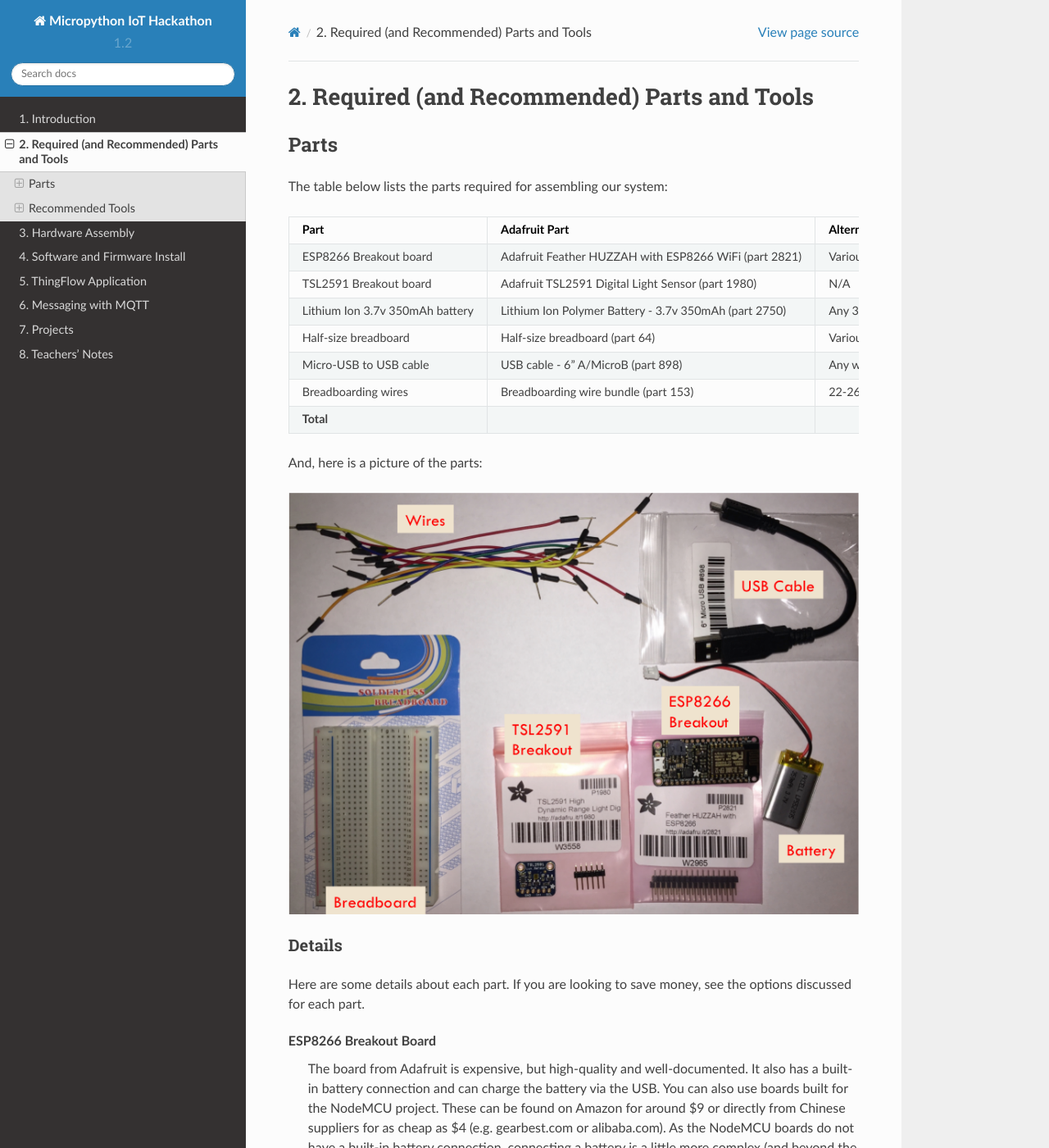
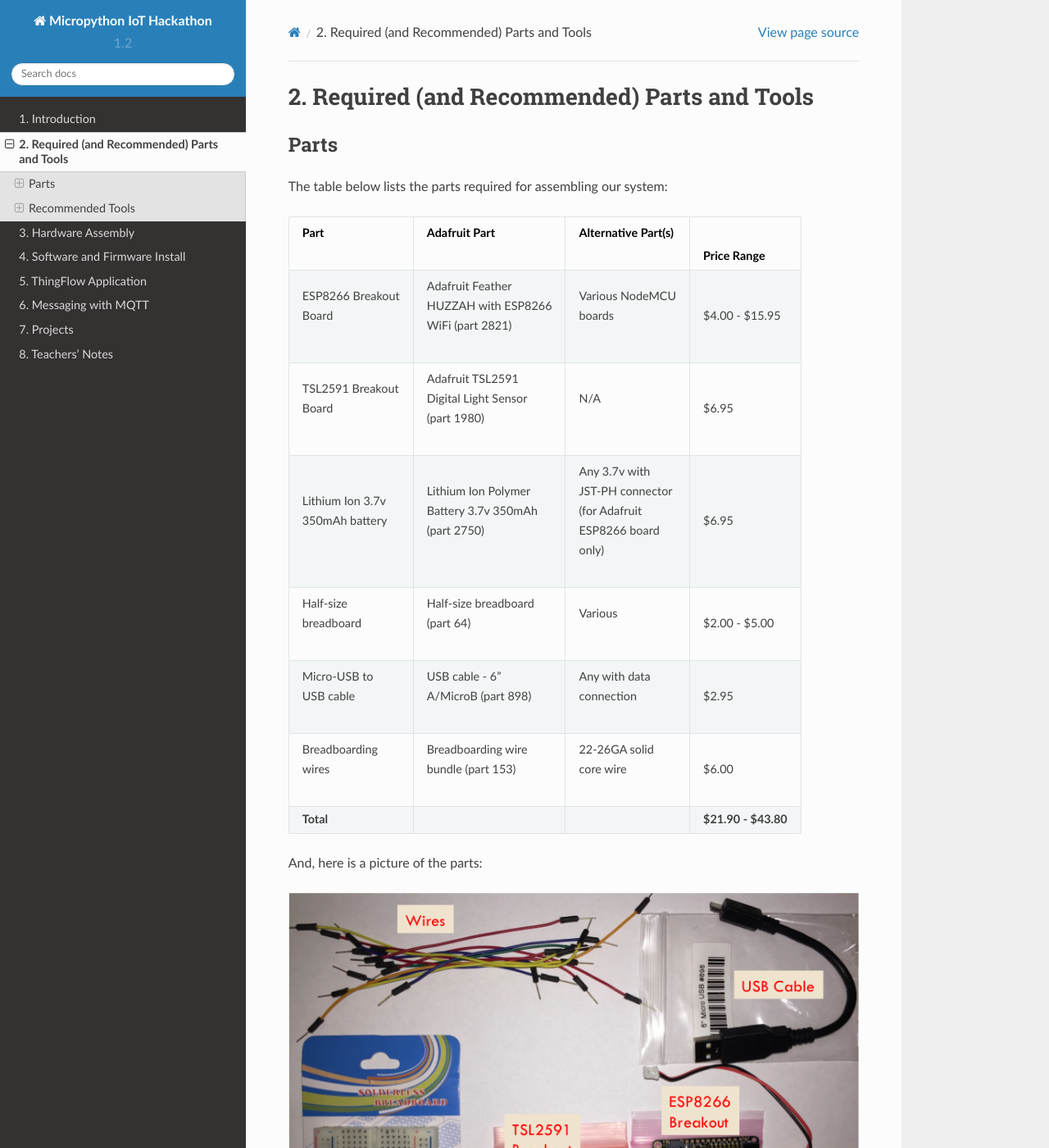
Before and after one commit to jfischer/micropython-iot-hackathon, a Sphinx documentation site: the page built from docs/parts-and-tools.rst, in a window 1280 px wide and 1400 px high. Shown: the whole window at 82% size. Built offline with Sphinx 7.4.7 and the Read the Docs theme 2.0.0, drawn with Linux system fonts in a browser that asks for light colours.

Commit message:
Fixes #13 - format the parts list table

```diff
--- a/docs/parts-and-tools.rst
+++ b/docs/parts-and-tools.rst
@@ -6,25 +6,34 @@
 -----
 The table below lists the parts required for assembling our system:
 
-+------------------------+-------------------------------------------------------+--------------------------+---------------------+
-| Part                   | Adafruit Part                                         | Alternative Part(s)      | Price Range         |
-+========================+=======================================================+==========================+=====================+
-| ESP8266 Breakout board | Adafruit Feather HUZZAH with ESP8266 WiFi (part 2821) | Various NodeMCU boards   | $4.00 - $15.95      |
-+------------------------+-------------------------------------------------------+--------------------------+---------------------+
-| TSL2591 Breakout board | Adafruit TSL2591 Digital Light Sensor (part 1980)     | N/A                      | $6.95               |
-+------------------------+-------------------------------------------------------+--------------------------+---------------------+
-| Lithium Ion 3.7v       | Lithium Ion Polymer Battery - 3.7v 350mAh (part 2750) | Any 3.7v with JST-PH     | $6.95               |
-| 350mAh battery         |                                                       | connector (for Adafruit  |                     |
-|                        |                                                       | ESP8266 board only)      |                     |
-+------------------------+-------------------------------------------------------+--------------------------+---------------------+
-| Half-size breadboard   | Half-size breadboard (part 64)                        | Various                  | $2.00 - $5.00       |
-+------------------------+-------------------------------------------------------+--------------------------+---------------------+
-| Micro-USB to USB cable | USB cable - 6" A/MicroB (part 898)                    | Any with data connection | $2.95               |
-+------------------------+-------------------------------------------------------+--------------------------+---------------------+
-| Breadboarding wires    | Breadboarding wire bundle (part 153)                  | 22-26GA solid core wire  | $6.00               |
-+------------------------+-------------------------------------------------------+--------------------------+---------------------+
-| **Total**              |                                                       |                          | **$21.90 - $43.80** |
-+------------------------+-------------------------------------------------------+--------------------------+---------------------+
++------------------------+----------------------------------+------------------------+---------------------+
+| | Part                 || Adafruit Part                   || Alternative Part(s)   | Price Range         |
++========================+==================================+========================+=====================+
+|| ESP8266 Breakout      || Adafruit Feather                || Various NodeMCU       | $4.00 - $15.95      |
+|| Board                 || HUZZAH with ESP8266             || boards                |                     |
+|                        || WiFi (part 2821)                |                        |                     |
++------------------------+----------------------------------+------------------------+---------------------+
+|| TSL2591 Breakout      || Adafruit TSL2591                || N/A                   | $6.95               |
+|| Board                 || Digital Light Sensor            |                        |                     |
+|                        || (part 1980)                     |                        |                     |
++------------------------+----------------------------------+------------------------+---------------------+
+|| Lithium Ion 3.7v      || Lithium Ion Polymer             || Any 3.7v with         | $6.95               |
+|| 350mAh battery        || Battery 3.7v 350mAh             || JST-PH connector      |                     |
+|                        || (part 2750)                     || (for Adafruit         |                     |
+|                        |                                  || ESP8266 board         |                     |
+|                        |                                  || only)                 |                     |
++------------------------+----------------------------------+------------------------+---------------------+
+|| Half-size             || Half-size breadboard            || Various               | $2.00 - $5.00       |
+|| breadboard            || (part 64)                       |                        |                     |
++------------------------+----------------------------------+------------------------+---------------------+
+|| Micro-USB to          || USB cable - 6"                  || Any with data         | $2.95               |
+|| USB cable             || A/MicroB (part 898)             || connection            |                     |
++------------------------+----------------------------------+------------------------+---------------------+
+|| Breadboarding         || Breadboarding wire              || 22-26GA solid         | $6.00               |
+|| wires                 || bundle (part 153)               || core wire             |                     |
++------------------------+----------------------------------+------------------------+---------------------+
+| **Total**              |                                  |                        | **$21.90 - $43.80** |
++------------------------+----------------------------------+------------------------+---------------------+
 
 And, here is a picture of the parts:
 
```
